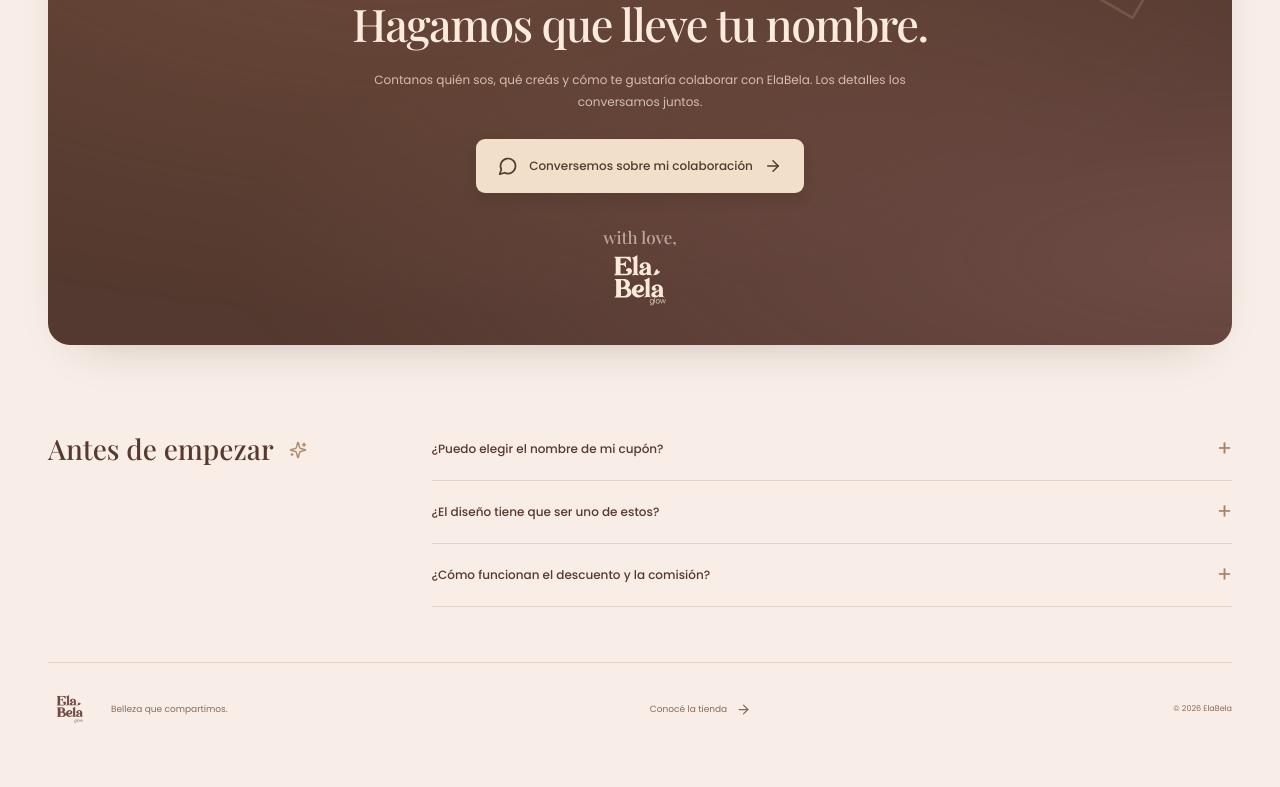
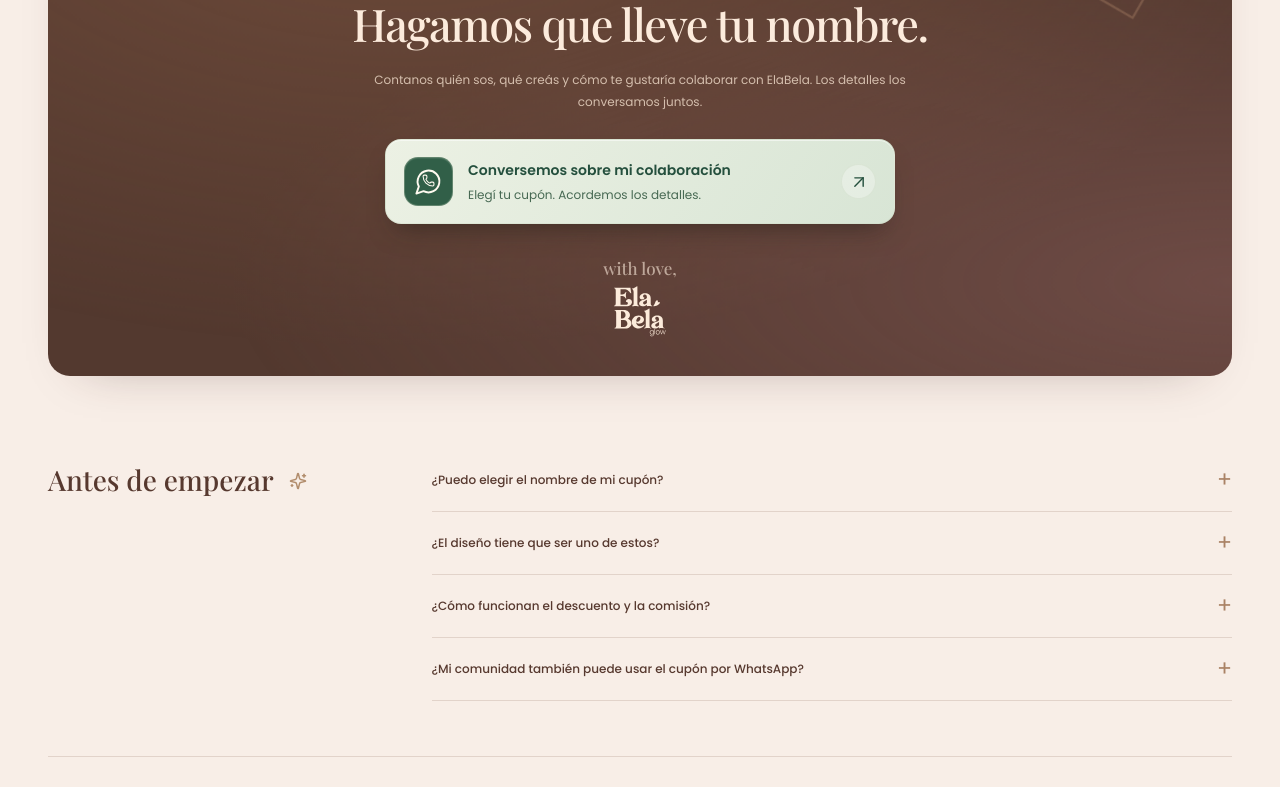
Before and after one commit to Bryan-dev074/influencers-elabela, a React (Vite) app: page / in a window 1280 px wide. Shown: the part 1980-2767 px from the top of the page. Before the commit the page ends 2739 px from the top, so only its background shows below. Built offline with nearby package versions, Linux system fonts and the light colour scheme; a web font is replaced by a local one.

Commit message:
feat: refine WhatsApp contact and explain coupon purchases

```diff
--- a/src/App.jsx
+++ b/src/App.jsx
@@ -15,6 +15,7 @@ import {
 import AmbientBackground from './components/AmbientBackground.jsx'
 import CouponShowcase from './components/CouponShowcase.jsx'
 import Intro from './components/Intro.jsx'
+import WhatsAppButton from './components/WhatsAppButton.jsx'
 import { useMotionPreference } from './hooks/useMotionPreference.js'
 import { content } from './data/content.js'
 import { CONTACT_PHONE, STORE_URL } from './config.js'
@@ -47,21 +48,6 @@ function LetterTitle({ lines }) {
         </span>
       ))}
     </h1>
-  )
-}
-
-function WhatsAppLink({ href, children, className = '' }) {
-  return (
-    <a
-      className={`button button-whatsapp ${className}`}
-      href={href}
-      target="_blank"
-      rel="noopener noreferrer"
-    >
-      <MessageCircle size={20} aria-hidden="true" />
-      <span>{children}</span>
-      <ArrowRight className="button-arrow" size={18} aria-hidden="true" />
-    </a>
   )
 }
 
@@ -226,7 +212,9 @@ export default function App() {
               <LetterTitle lines={text.heroLines} />
               <p className="hero-description">{text.heroCopy}</p>
               <div className="hero-action">
-                <WhatsAppLink href={href}>{text.cta}</WhatsAppLink>
+                <WhatsAppButton href={href} detail={text.ctaDetail}>
+                  {text.cta}
+                </WhatsAppButton>
                 <p>
                   <span className="status-dot" />
                   {text.heroHint}
@@ -340,7 +328,13 @@ export default function App() {
             <p className="eyebrow">{text.closingEyebrow}</p>
             <h2>{text.closingTitle}</h2>
             <p className="closing-copy">{text.closingCopy}</p>
-            <WhatsAppLink href={href}>{text.closingCta}</WhatsAppLink>
+            <WhatsAppButton
+              href={href}
+              detail={text.closingCtaDetail}
+              variant="closing"
+            >
+              {text.closingCta}
+            </WhatsAppButton>
             <span className="closing-signature" aria-hidden="true">
               with love,
             </span>
--- /dev/null
+++ b/src/components/WhatsAppButton.jsx
@@ -0,0 +1,29 @@
+import { ArrowUpRight, MessageCircle, Phone } from 'lucide-react'
+
+export default function WhatsAppButton({
+  href,
+  children,
+  detail,
+  variant = 'hero',
+}) {
+  return (
+    <a
+      className={`button button-whatsapp button-whatsapp--${variant}`}
+      href={href}
+      target="_blank"
+      rel="noopener noreferrer"
+    >
+      <span className="whatsapp-icon" aria-hidden="true">
+        <MessageCircle className="whatsapp-bubble" strokeWidth={1.6} />
+        <Phone className="whatsapp-phone" strokeWidth={2} />
+      </span>
+      <span className="whatsapp-copy">
+        <span className="whatsapp-title">{children}</span>
+        <span className="whatsapp-detail">{detail}</span>
+      </span>
+      <span className="whatsapp-arrow" aria-hidden="true">
+        <ArrowUpRight size={20} strokeWidth={1.7} />
+      </span>
+    </a>
+  )
+}
--- a/src/data/content.js
+++ b/src/data/content.js
@@ -16,7 +16,8 @@ export const content = {
     heroCopy:
       'Lo que recomendás puede convertirse en algo más. Compartí belleza con un cupón propio: tu comunidad ahorra y vos ganás por cada venta.',
     cta: 'Hablemos por WhatsApp',
-    heroHint: 'Conversemos y armemos tu colaboración.',
+    ctaDetail: 'Conversemos sobre tu colaboración',
+    heroHint: 'Hablá directamente con el equipo de ElaBela.',
     discountTitle: 'Para tu comunidad',
     discountBody: 'Descuento al comprar con tu cupón.',
     commissionTitle: 'Para vos',
@@ -65,6 +66,7 @@ export const content = {
     closingCopy:
       'Contanos quién sos, qué creás y cómo te gustaría colaborar con ElaBela. Los detalles los conversamos juntos.',
     closingCta: 'Conversemos sobre mi colaboración',
+    closingCtaDetail: 'Elegí tu cupón. Acordemos los detalles.',
     faqTitle: 'Antes de empezar',
     faqs: [
       [
@@ -78,6 +80,10 @@ export const content = {
       [
         '¿Cómo funcionan el descuento y la comisión?',
         'Cuando un cliente compra usando tu cupón, obtiene 7% de descuento. Vos ganás 3% de comisión por esa venta. La forma de pago y los demás detalles se acuerdan al conversar con ElaBela.',
+      ],
+      [
+        '¿Mi comunidad también puede usar el cupón por WhatsApp?',
+        'Sí. Si un cliente compra por WhatsApp, puede dar tu cupón o decir que llegó por tu video, indicando tu nombre. En ambos casos se le aplica el 7% de descuento de tu cupón.',
       ],
     ],
     footer: 'Belleza que compartimos.',
@@ -104,7 +110,8 @@ export const content = {
     heroCopy:
       'O que você recomenda pode se tornar algo mais. Compartilhe beleza com um cupom próprio: sua comunidade economiza e você ganha por cada venda.',
     cta: 'Vamos conversar no WhatsApp',
-    heroHint: 'Vamos conversar e criar sua colaboração.',
+    ctaDetail: 'Vamos conversar sobre sua colaboração',
+    heroHint: 'Fale diretamente com a equipe ElaBela.',
     discountTitle: 'Para sua comunidade',
     discountBody: 'Desconto ao comprar com seu cupom.',
     commissionTitle: 'Para você',
@@ -153,6 +160,7 @@ export const content = {
     closingCopy:
       'Conte quem você é, o que cria e como gostaria de colaborar com a ElaBela. Conversamos juntos sobre os detalhes.',
     closingCta: 'Conversar sobre minha colaboração',
+    closingCtaDetail: 'Escolha seu cupom. Vamos combinar os detalhes.',
     faqTitle: 'Antes de começar',
     faqs: [
       [
@@ -167,6 +175,10 @@ export const content = {
         'Como funcionam o desconto e a comissão?',
         'Quando um cliente compra usando seu cupom, recebe 7% de desconto. Você ganha 3% de comissão por essa venda. A forma de pagamento e os outros detalhes são combinados ao conversar com a ElaBela.',
       ],
+      [
+        'Minha comunidade também pode usar o cupom pelo WhatsApp?',
+        'Sim. Se um cliente comprar pelo WhatsApp, pode informar seu cupom ou dizer que chegou pelo vídeo, mencionando o nome do influencer. Nos dois casos, recebe o desconto de 7% do seu cupom.',
+      ],
     ],
     footer: 'Beleza que compartilhamos.',
     visitStore: 'Conheça a loja',
--- a/src/styles.css
+++ b/src/styles.css
@@ -401,27 +401,6 @@ button {
     box-shadow 0.25s,
     background 0.25s;
 }
-.button-whatsapp {
-  background: var(--ink);
-  color: #fff4eb;
-  box-shadow: 0 7px 18px #69433320;
-  position: relative;
-  overflow: hidden;
-}
-.button-whatsapp::before {
-  content: '';
-  position: absolute;
-  inset: 0;
-  background: linear-gradient(
-    110deg,
-    transparent 25%,
-    #fff1 45%,
-    #fff2 50%,
-    transparent 70%
-  );
-  transform: translateX(-110%);
-  animation: button-sheen 7s 3s infinite;
-}
 .button > span,
 .button > svg {
   position: relative;
@@ -429,13 +408,6 @@ button {
 .button:hover {
   transform: translateY(-3px);
   box-shadow: 0 12px 24px #6943332b;
-  background: #714a3b;
-}
-.button-arrow {
-  transition: transform 0.25s;
-}
-.button:hover .button-arrow {
-  transform: translateX(3px);
 }
 .hero-action > p {
   font-size: 10px;
@@ -1201,13 +1173,7 @@ button {
   color: #d5bfae;
 }
 .closing-section .button {
-  background: #f2dfca;
-  color: #53392f;
   margin-top: 25px;
-  box-shadow: 0 7px 14px #28170e22;
-}
-.closing-section .button:hover {
-  background: #fff0df;
 }
 .closing-signature {
   display: block;
@@ -2376,12 +2342,6 @@ button {
     padding: 15px 13px;
     width: 100%;
     max-width: 310px;
-  }
-  .closing-section .button svg:first-child {
-    width: 17px;
-  }
-  .closing-section .button-arrow {
-    width: 14px;
   }
   .closing-heart {
     width: 60px;
@@ -2751,6 +2711,202 @@ button {
     text-shadow: 0 0 20px #edc39066;
   }
 }
+/* One native link, with a shared contact treatment for the hero and closing. */
+.button.button-whatsapp {
+  --cta-start: #27614f;
+  --cta-end: #174b3d;
+  --cta-ink: #fffaf0;
+  --cta-detail: #d5e6dc;
+  --cta-badge: #ffffff12;
+  --cta-border: #e6e9c72e;
+  --cta-arrow: #ffffff0e;
+  position: relative;
+  isolation: isolate;
+  overflow: hidden;
+  width: min(100%, 420px);
+  max-width: none;
+  gap: 15px;
+  padding: 17px 18px;
+  border: 1px solid var(--cta-border);
+  border-radius: 16px;
+  color: var(--cta-ink);
+  background: linear-gradient(125deg, var(--cta-start), var(--cta-end));
+  box-shadow:
+    0 12px 25px -12px #1c543b70,
+    inset 0 1px 0 #fff2;
+  text-align: left;
+  transition:
+    transform 0.25s,
+    box-shadow 0.25s,
+    border-color 0.25s;
+}
+.button-whatsapp::before {
+  content: '';
+  position: absolute;
+  inset: 0;
+  pointer-events: none;
+  background: linear-gradient(
+    110deg,
+    transparent 20%,
+    #fff0 38%,
+    #fff2 50%,
+    transparent 65%
+  );
+  transform: translateX(-110%);
+  animation: button-sheen 7s 2s infinite;
+}
+.button.button-whatsapp:hover {
+  transform: translateY(-4px);
+  border-color: #cde6d285;
+  box-shadow:
+    0 18px 29px -13px #1c543b80,
+    inset 0 1px 0 #fff3;
+}
+.button.button-whatsapp:active {
+  transform: translateY(-1px);
+  box-shadow: 0 6px 12px -6px #1c543b70;
+}
+.button.button-whatsapp:focus-visible {
+  outline-color: #437e62;
+  outline-offset: 5px;
+}
+.whatsapp-icon {
+  position: relative;
+  display: grid;
+  place-items: center;
+  width: 49px;
+  height: 49px;
+  flex: 0 0 auto;
+  border-radius: 14px;
+  background: var(--cta-badge);
+  border: 1px solid var(--cta-border);
+  box-shadow: inset 0 1px 0 #fff1;
+  transition: transform 0.3s;
+}
+.whatsapp-bubble {
+  width: 29px;
+  height: 29px;
+}
+.whatsapp-phone {
+  position: absolute;
+  width: 13px;
+  height: 13px;
+  top: 16px;
+  left: 17px;
+}
+.whatsapp-copy {
+  flex: 1;
+  min-width: 0;
+  display: flex;
+  flex-direction: column;
+  gap: 5px;
+}
+.whatsapp-title {
+  font-size: 14px;
+  line-height: 1.5;
+  font-weight: 600;
+}
+.whatsapp-detail {
+  font-size: 12px;
+  line-height: 1.5;
+  color: var(--cta-detail);
+  font-weight: 400;
+}
+.whatsapp-arrow {
+  display: grid;
+  place-items: center;
+  width: 35px;
+  height: 35px;
+  flex: 0 0 auto;
+  border-radius: 50%;
+  border: 1px solid var(--cta-border);
+  background: var(--cta-arrow);
+  transition: background 0.25s;
+}
+.whatsapp-arrow svg {
+  transition: transform 0.25s;
+}
+.button-whatsapp:hover .whatsapp-icon {
+  transform: rotate(-5deg);
+}
+.button-whatsapp:hover .whatsapp-arrow {
+  background: #ffffff20;
+}
+.button-whatsapp:hover .whatsapp-arrow svg {
+  transform: translate(2px, -2px);
+}
+.button.button-whatsapp--closing {
+  --cta-start: #ecf1e4;
+  --cta-end: #d8e5d5;
+  --cta-ink: #244f3d;
+  --cta-detail: #476953;
+  --cta-badge: #315f48;
+  --cta-border: #c4d3b955;
+  --cta-arrow: #ffffff4d;
+  width: min(100%, 510px);
+  box-shadow:
+    0 15px 26px -12px #1b1a1480,
+    inset 0 1px 0 #fff8;
+}
+.button-whatsapp--closing .whatsapp-icon {
+  color: #fffaf0;
+}
+.button.button-whatsapp--closing:focus-visible {
+  outline-color: #d8e5d5;
+}
+@media (max-width: 560px) {
+  .button.button-whatsapp {
+    gap: 10px;
+    padding: 15px 14px;
+    border-radius: 14px;
+  }
+  .whatsapp-title {
+    font-size: 13px;
+  }
+  .whatsapp-icon {
+    width: 42px;
+    height: 42px;
+    border-radius: 12px;
+  }
+  .whatsapp-phone {
+    top: 12px;
+    left: 13px;
+  }
+  .whatsapp-arrow {
+    width: 30px;
+    height: 30px;
+  }
+}
+@media (max-width: 360px) {
+  .button.button-whatsapp {
+    gap: 8px;
+    padding: 13px 11px;
+  }
+  .whatsapp-title {
+    font-size: 12px;
+  }
+  .whatsapp-icon {
+    width: 38px;
+    height: 38px;
+  }
+  .whatsapp-bubble {
+    width: 26px;
+    height: 26px;
+  }
+  .whatsapp-phone {
+    width: 12px;
+    height: 12px;
+    top: 11px;
+    left: 12px;
+  }
+  .whatsapp-arrow {
+    width: 27px;
+    height: 27px;
+  }
+  .whatsapp-arrow svg {
+    width: 17px;
+  }
+}
 .motion-paused *,
 .motion-paused *::before,
 .motion-paused *::after {
```
Also changed, not shown: 2 other files (tests, documents, lock files or other folders).
